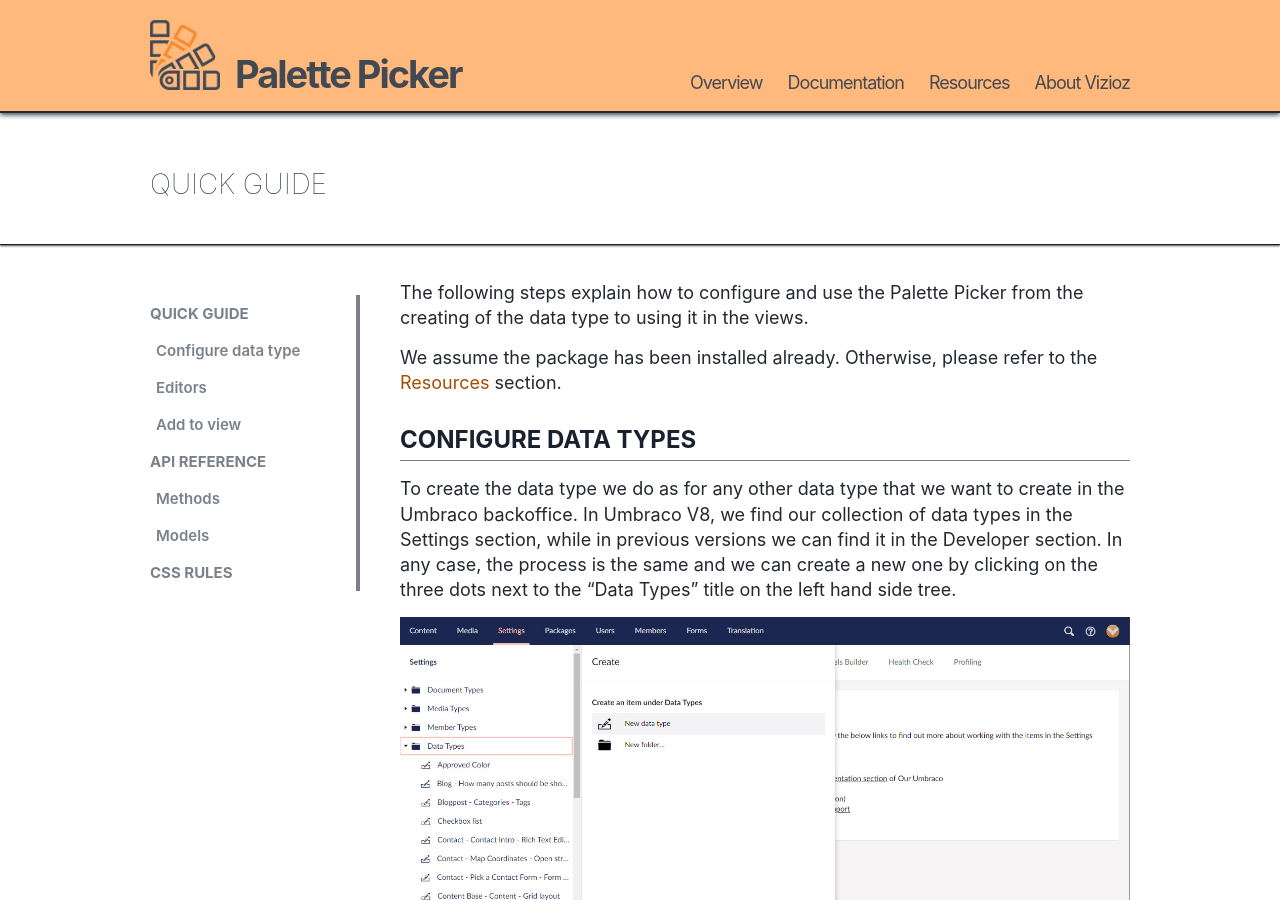
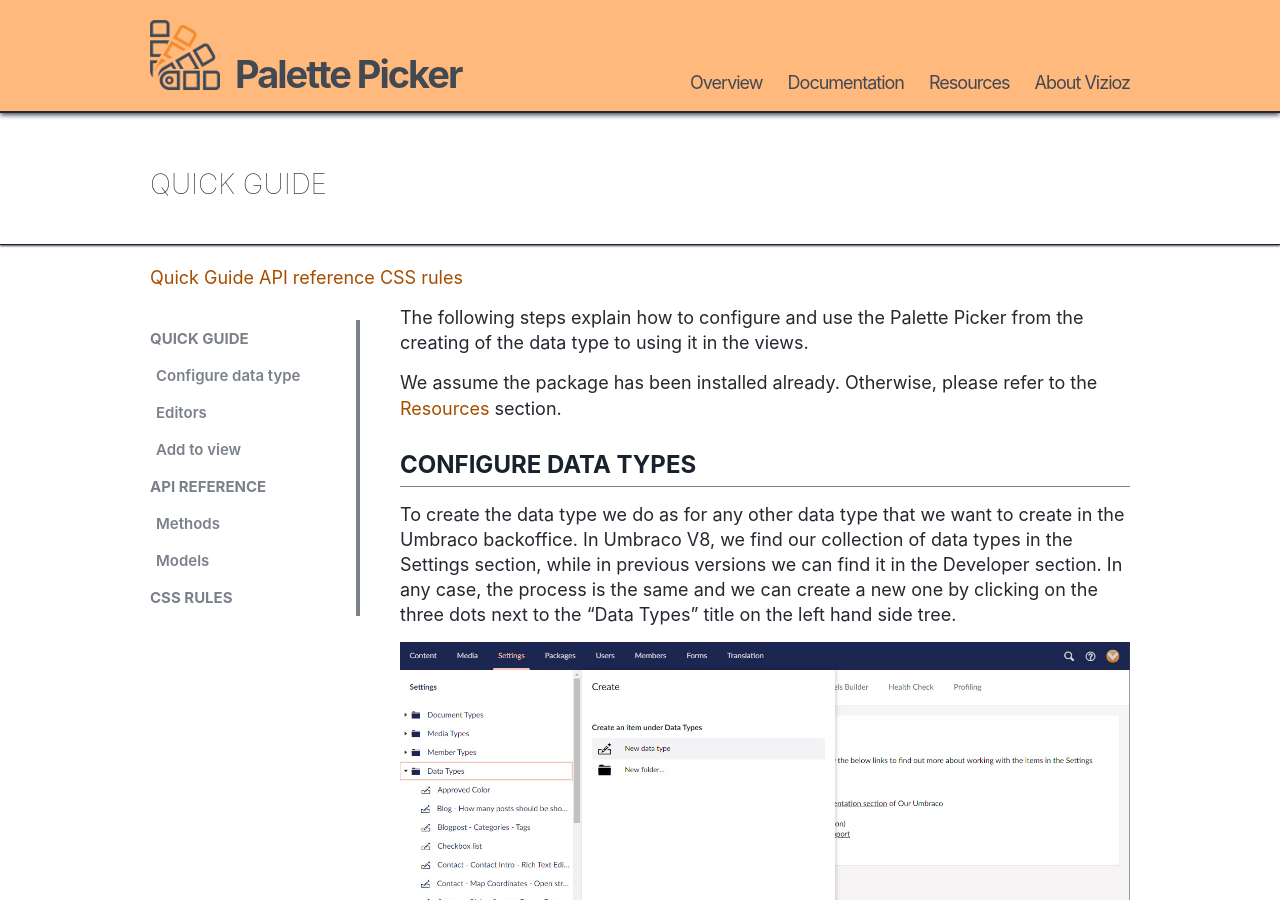
Before and after one commit to Vizioz/Paletton-Picker, a Jekyll site: the page built from docs/documentation.md, in a window 1280 px wide and 900 px high. Built offline with Jekyll 4.4.1, drawn with Linux system fonts in a browser that asks for light colours.

Commit message:
Update documentation_layout.html

```diff
--- a/docs/_layouts/documentation_layout.html
+++ b/docs/_layouts/documentation_layout.html
@@ -1,7 +1,11 @@
 ---
 layout: default
 ---
-
+<div class="content-top-bar-mobile">
+  <span class="side-link main-link"><a href="{{ site.baseurl }}/documentation">Quick Guide</a></span>
+  <span class="side-link main-link"><a href="{{ site.baseurl }}/api">API reference</a></span>
+  <span class="side-link main-link"><a href="{{ site.baseurl }}/cssrules">CSS rules</a></span>
+</div>
 <div class="container-side-bar">
   <aside id="side" class="side-bar">
     <div class="side-bar-nav">
```
